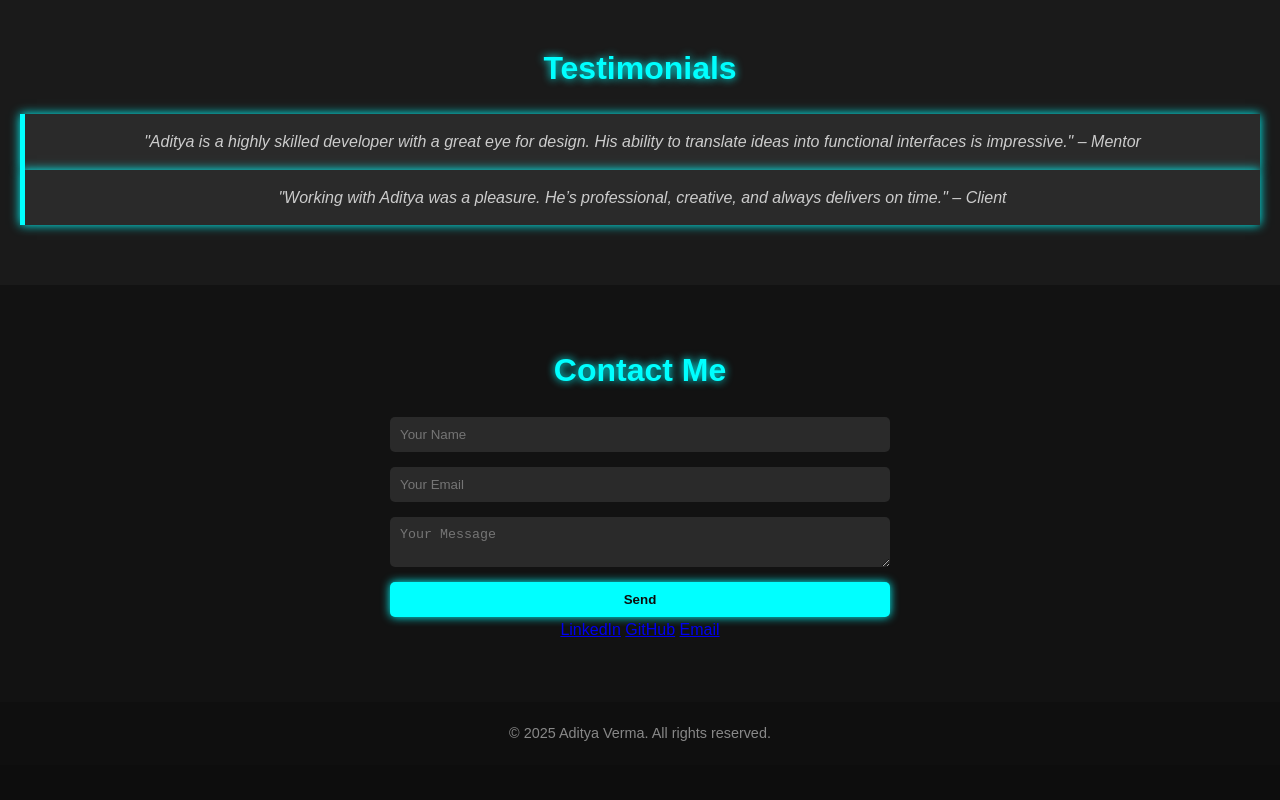
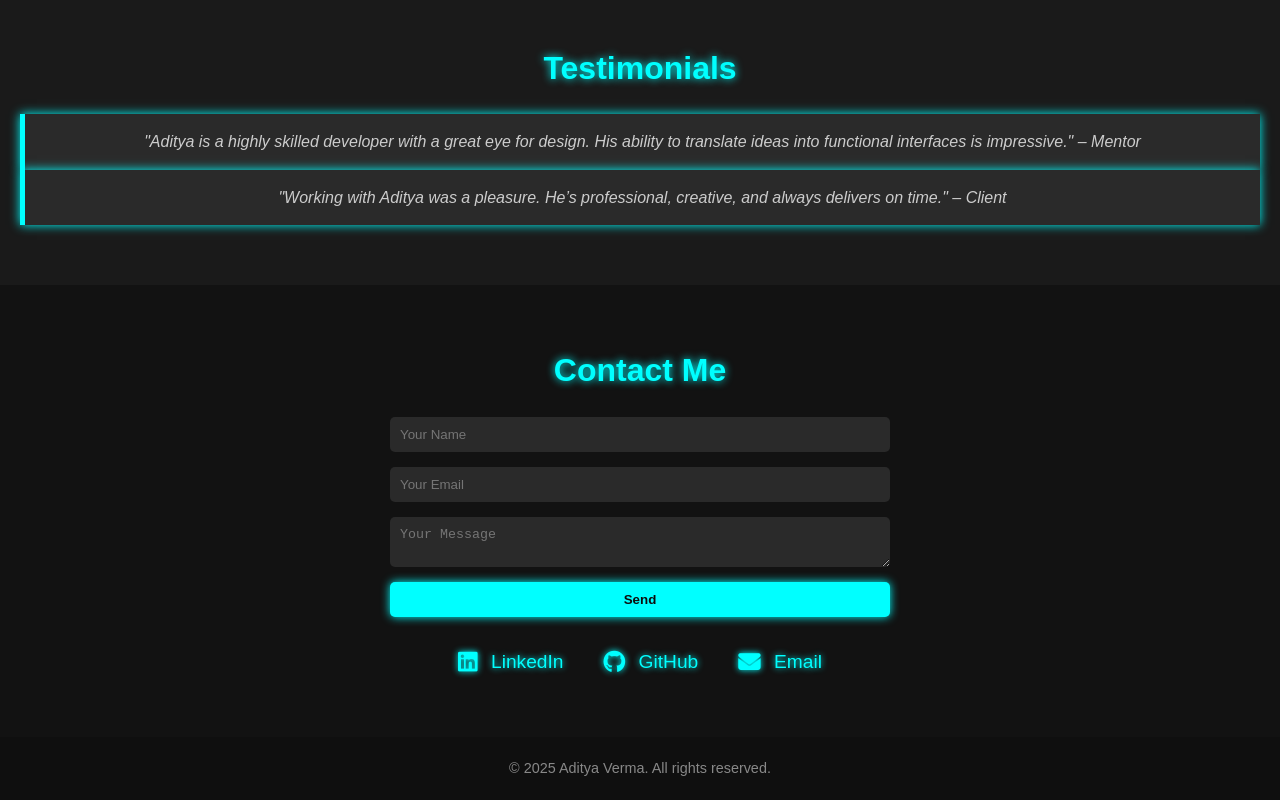
Before and after one commit to mr-aditya4311/Portfolio, a plain HTML site: page index.html in a window 1280 px wide. Shown: the part 2149-2949 px from the top of the page. Before the commit the page ends 2914 px from the top, so only its background shows below. Drawn offline with Linux system fonts and the light colour scheme.

Commit message:
Initial commit

```diff
--- a/index.html
+++ b/index.html
@@ -1,6 +1,7 @@
 <!DOCTYPE html>
 <html lang="en">
 <head>
+  <link rel="stylesheet" href="https://cdnjs.cloudflare.com/ajax/libs/font-awesome/6.4.0/css/all.min.css">
   <meta charset="UTF-8" />
   <meta name="viewport" content="width=device-width, initial-scale=1.0" />
   <title>Aditya Verma | Portfolio</title>
@@ -140,9 +141,20 @@
       <button type="submit">Send</button>
     </form>
     <div class="social">
-      <a href="https://linkedin.com/in/adityaverma">LinkedIn</a>
-      <a href="https://github.com/adityaverma">GitHub</a>
-      <a href="mailto:aditya@example.com">Email</a>
+      <div class="contact-links">
+  <a href="https://www.linkedin.com/in/aditya-verma-8a7032382/" target="_blank" class="contact-item">
+    <i class="fab fa-linkedin"></i> LinkedIn
+  </a>
+
+  <a href="https://github.com/mr-aditya4311" target="_blank" class="contact-item">
+    <i class="fab fa-github"></i> GitHub
+  </a>
+
+  <a href="mailto:2k24.cs1b.2414116@gmail.com" class="contact-item">
+    <i class="fas fa-envelope"></i> Email
+  </a>
+</div>
+
     </div>
   </section>
 
--- a/style.css
+++ b/style.css
@@ -388,3 +388,28 @@ footer {
   font-weight: bold;
   cursor: pointer;
 }
+.contact-links {
+  display: flex;
+  justify-content: center;
+  gap: 40px;
+  margin-top: 30px;
+}
+
+.contact-item {
+  color: #00ffff;
+  font-size: 1.2rem;
+  text-decoration: none;
+  transition: transform 0.3s ease, text-shadow 0.3s ease;
+  text-shadow: 0 0 6px #00ffff;
+}
+
+.contact-item i {
+  margin-right: 8px;
+  font-size: 1.4rem;
+  vertical-align: middle;
+}
+
+.contact-item:hover {
+  transform: scale(1.1);
+  text-shadow: 0 0 12px #00ffff;
+}
```
